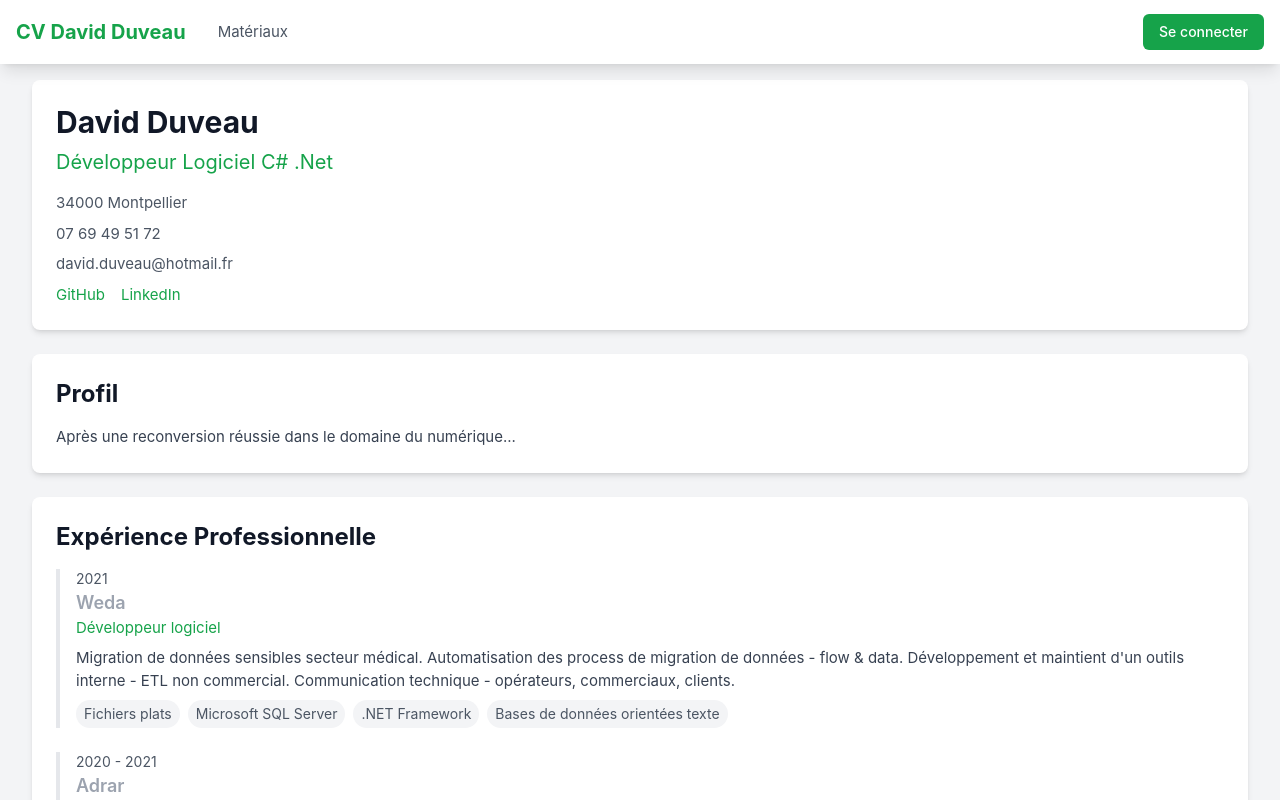
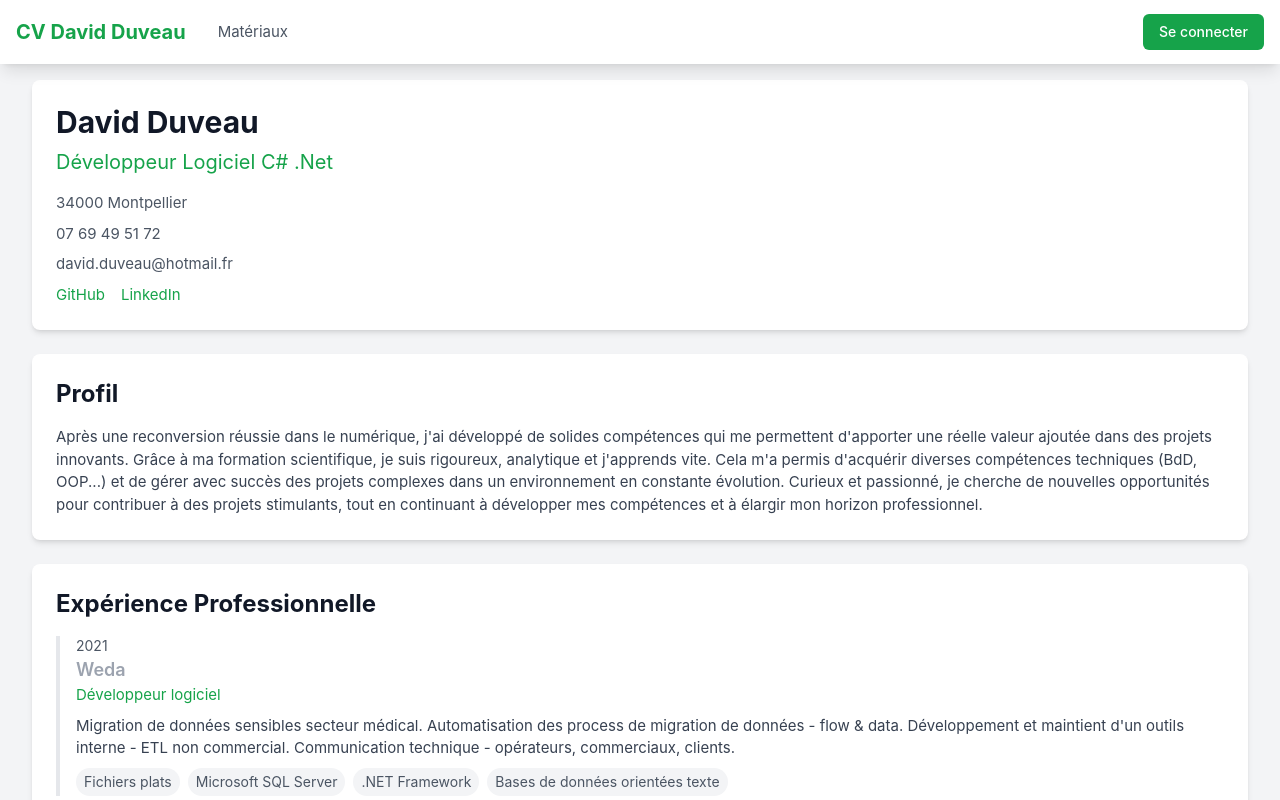
Before and after one commit to DavidDuveau/cv-davidduveau, a Vue app: page / in a window 1280 px wide. Shown: the top 800 px of the page. Built offline with nearby package versions, Linux system fonts and the light colour scheme; no server answers.

Commit message:
feat: materials

```diff
--- a/src/stores/resumeStore.ts
+++ b/src/stores/resumeStore.ts
@@ -10,7 +10,7 @@ export const useResumeStore = defineStore('resume', () => {
     email: 'david.duveau@hotmail.fr',
     github: 'https://github.com/DavidDuveau',
     linkedin: 'https://www.linkedin.com/in/david-duveau/',
-    profile: 'Après une reconversion réussie dans le domaine du numérique...'
+    profile: 'Après une reconversion réussie dans le numérique, j\'ai développé de solides compétences qui me permettent d\'apporter une réelle valeur ajoutée dans des projets innovants. Grâce à ma formation scientifique, je suis rigoureux, analytique et j\'apprends vite. Cela m\'a permis d\'acquérir diverses compétences techniques (BdD, OOP...) et de gérer avec succès des projets complexes dans un environnement en constante évolution. Curieux et passionné, je cherche de nouvelles opportunités pour contribuer à des projets stimulants, tout en continuant à développer mes compétences et à élargir mon horizon professionnel.'
   })
 
   const experience = ref([
```
